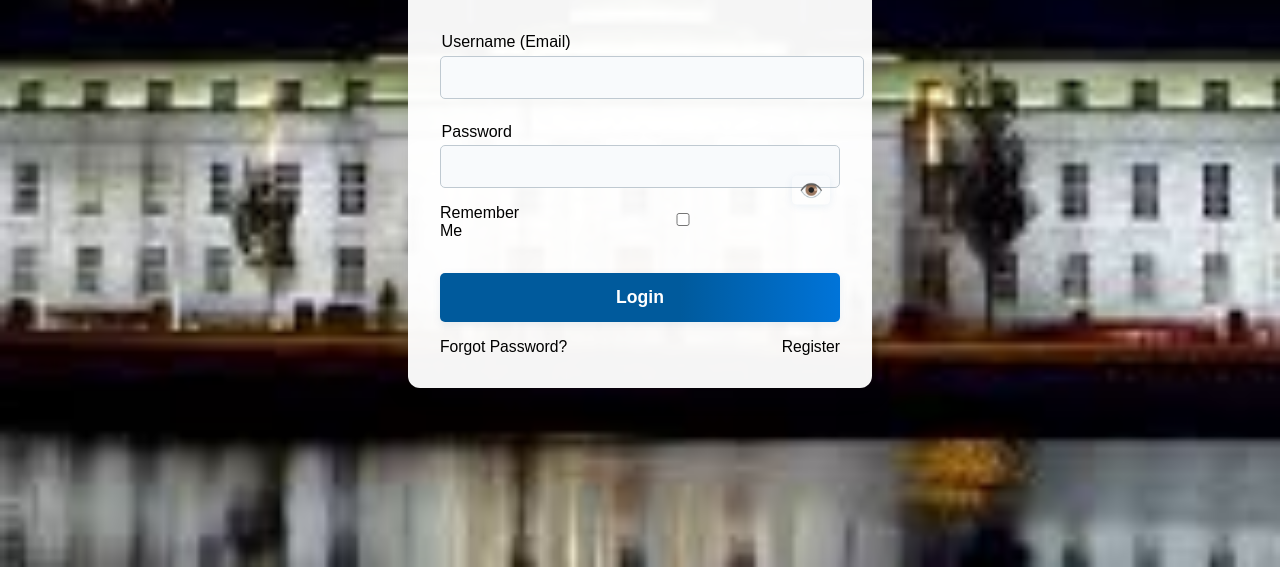
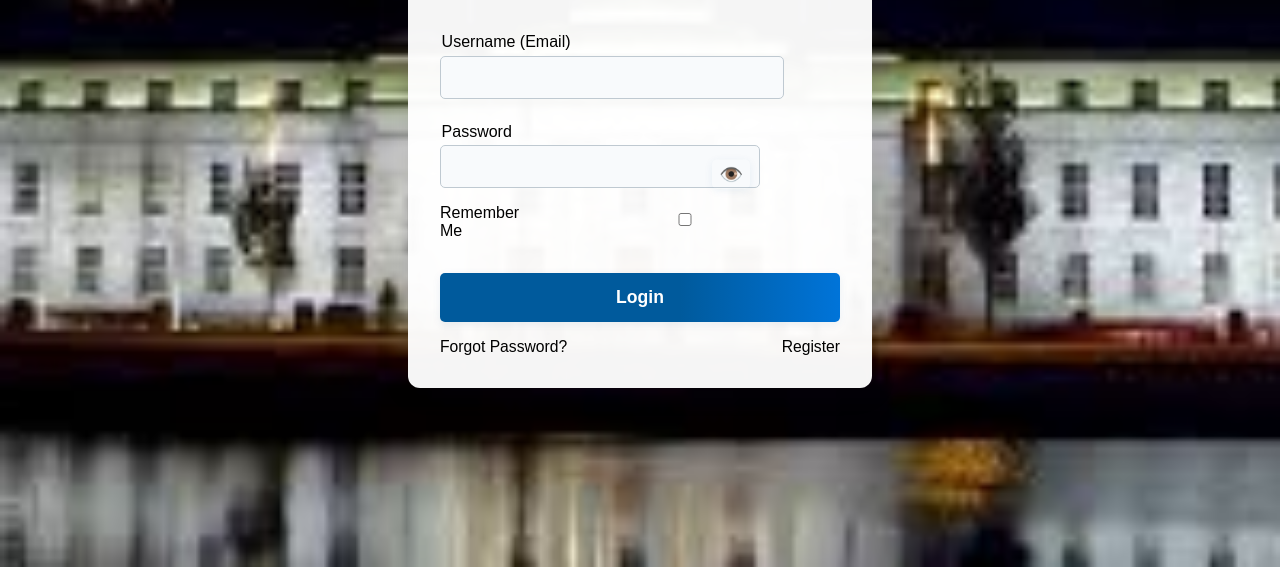
Before and after one commit to AssetCCC/Asset-Management-Sytstem-CCC, a plain HTML site: page index.html in a window 1280 px wide. Shown: the part 233-800 px from the top of the page. Drawn offline with nearby package versions, Linux system fonts and the light colour scheme.

Commit message:
Add files via upload

```diff
--- a/index.html
+++ b/index.html
@@ -156,18 +156,20 @@
         }
         .input-wrapper {
             position: relative;
+            max-width: 320px;
             width: 100%;
         }
         .input-wrapper input[type="password"],
         .input-wrapper input[type="text"] {
             width: 100%;
+            max-width: 320px;
             box-sizing: border-box;
             padding-right: 2.2em;
         }
         #toggle-password {
             position: absolute;
             right: 0.5em;
-            top: 50%;
+            top: calc(50% - 16px);
             transform: translateY(-50%);
             background: none;
             border: none;
@@ -192,15 +194,17 @@
         <div id="login-error" class="error" style="display:none;"></div>
         <form id="login-form">
             <label for="username">Username (Email)</label>
-            <input type="email" id="username" required autocomplete="username">
+            <div class="input-wrapper">
+                <input type="email" id="username" required autocomplete="username">
+            </div>
             <label for="password">Password</label>
             <div class="input-wrapper">
                 <input type="password" id="password" required autocomplete="current-password">
                 <button type="button" id="toggle-password" aria-label="Show password">👁️</button>
             </div>
-            <div style="margin: 0.5em 0 1em 0; display: flex; align-items: center;">
-               <label for="remember-me" style="margin: 0; font-weight: normal; color: black; vertical-align: middle; cursor: pointer;">Remember Me</label>
-               <input type="checkbox" id="remember-me" style="margin-left: 0.5em; vertical-align: middle;">
+            <div style="margin: 0.5em 0 1em 0; display: flex; align-items: center; flex-direction: row; gap: 0.5em;">
+                <label for="remember-me" style="margin: 0; font-weight: normal; color: black; vertical-align: middle; cursor: pointer;">Remember Me</label>
+                <input type="checkbox" id="remember-me" style="vertical-align: middle;">
             </div>
             <button type="submit">Login</button>
             <div class="login-links">
```
